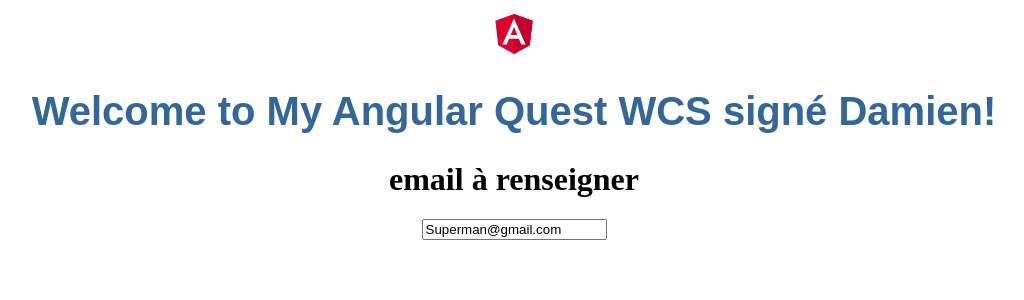
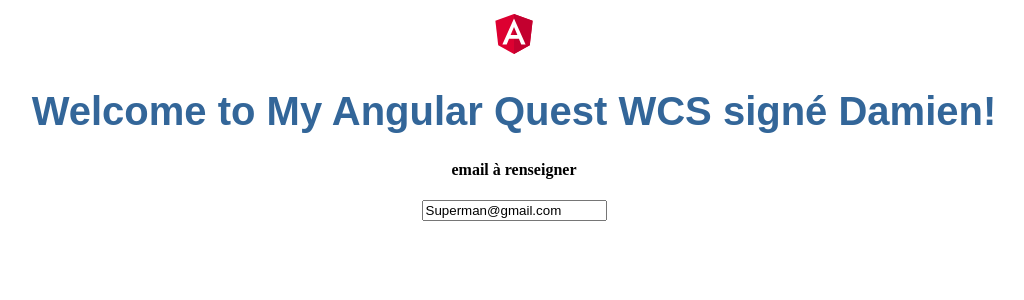
Before and after one commit to drambourg/myfirstangular, an Angular app: page / in a window 1280 px wide. Shown: the top 300 px of the page, without its empty margins (126-1150 px from the left). Built offline with nearby package versions, Linux system fonts and the light colour scheme.

Commit message:
Fix quet1 composant mail

```diff
--- a/src/app/sign-up/sign-up.component.html
+++ b/src/app/sign-up/sign-up.component.html
@@ -1,2 +1,8 @@
-<h1>email à renseigner</h1>
-<input type="email" [(ngModel)]="email.mail" placeholder="votre mail"/>
+<div class="container my-5">
+    <div class="row justify-content-center">
+        <div class="card w-100 p-3">
+            <h4>email à renseigner</h4>
+            <input type="email" [(ngModel)]="email.mail" placeholder="votre mail"/>
+        </div>
+    </div>
+</div>
```
